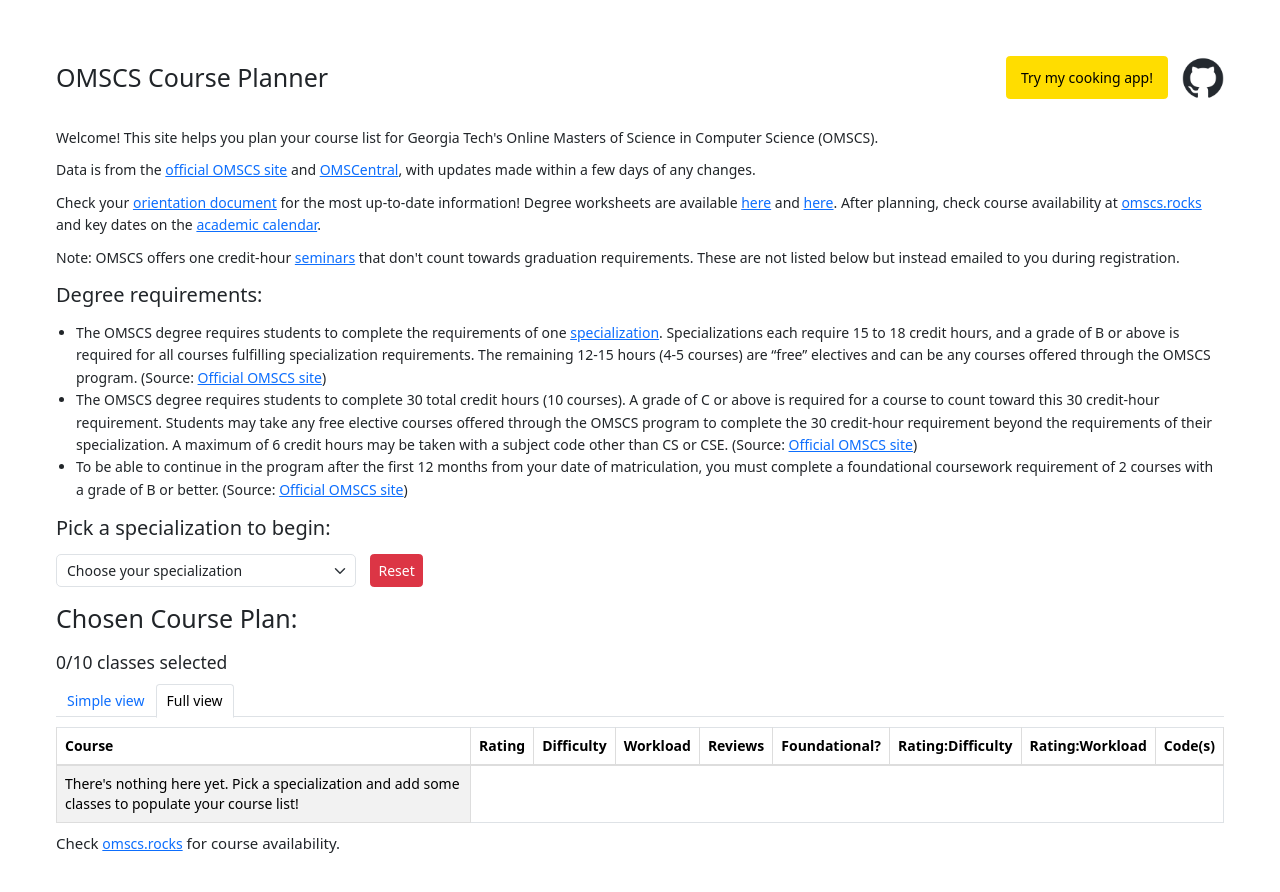
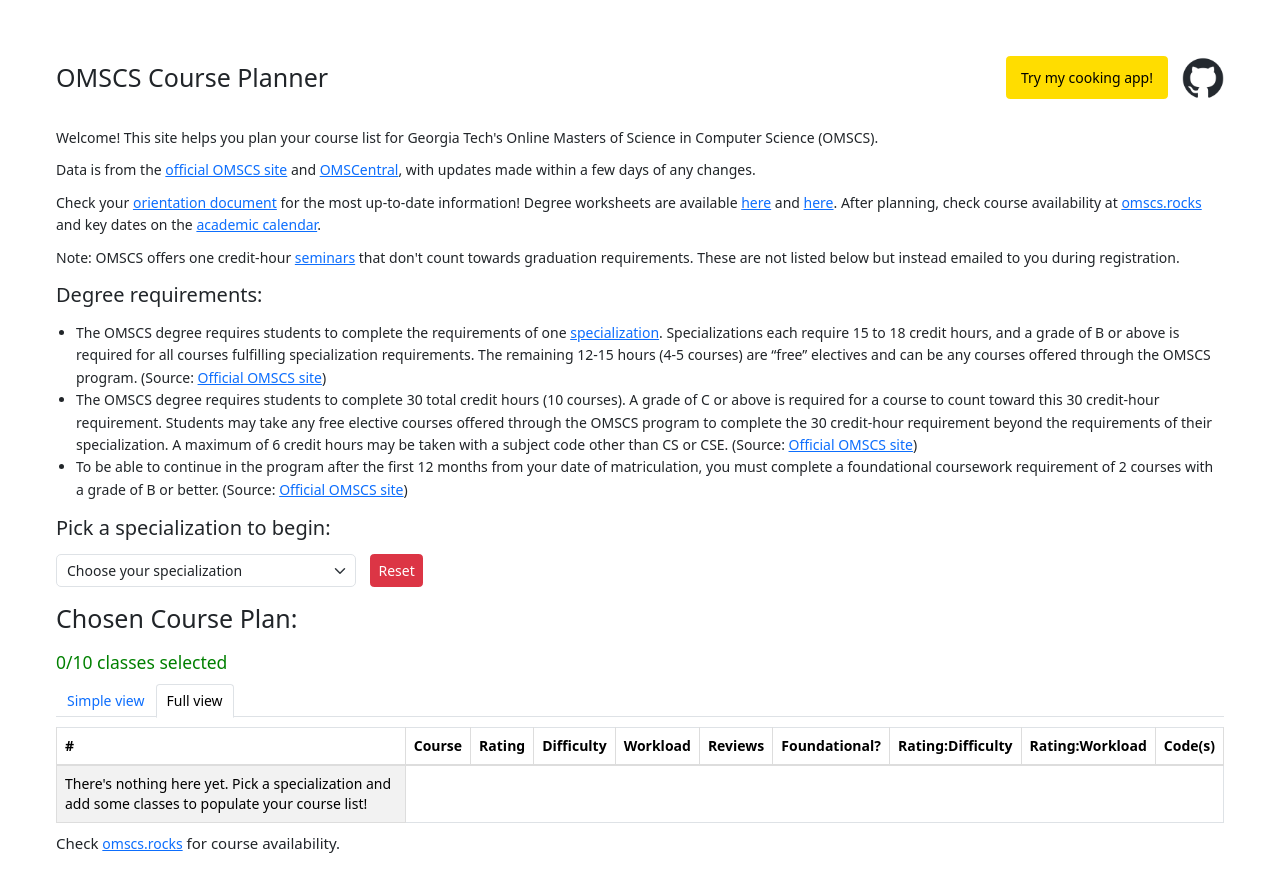
Before and after one commit to logic-tonic/omscs-course-planner, a React (Create React App) app: page / in a window 1280 px wide. Both pictures are taken after a click on the tab "Full view". Shown: the top 892 px of the page. Built offline with nearby package versions, Linux system fonts and the light colour scheme.

Commit message:
Number the rows of chosen courselist.

```diff
--- a/src/BasicTable.js
+++ b/src/BasicTable.js
@@ -2,7 +2,7 @@ import React, { useState, useEffect } from "react";
 import Table from 'react-bootstrap/Table';
 import "./BasicTable.css"
 
-function BasicTable({ tableId, rows, addToCourseList, showCheckbox, initiallySorted = true, selectedCourses }) {
+function BasicTable({ tableId, rows, addToCourseList, showCheckbox, showIndex = false, initiallySorted = true, selectedCourses }) {
   const [sortedRows, setSortedRows] = useState(rows)
   const [currentlySortedBy, setCurrentlySortedBy] = useState("")
   const [sortDirection, setSortDirection] = useState("ascending")
@@ -78,6 +78,7 @@ function BasicTable({ tableId, rows, addToCourseList, showCheckbox, initiallySor
           <Table striped bordered hover>
             <thead>
               <tr>
+                { showIndex && <th>#</th>}
                 { showCheckbox && <th>Add</th> }
                 <th onClick={ handleHeaderClick }>
                   Course {currentlySortedBy === "Course" ? (sortDirection == "ascending" ? <span className="arrow">↑</span> : <span className="arrow">↓</span>) : null}
@@ -132,6 +133,7 @@ function BasicTable({ tableId, rows, addToCourseList, showCheckbox, initiallySor
                   <tr
                     key={id}
                   >
+                    { showIndex && <td>{index + 1}</td> }
                     { showCheckbox && <td>
                       <input type="checkbox" className="course-checkbox"
                         checked={selectedCourses && selectedCourses.find(row => row.id === id)}
--- a/src/ComputerGraphicsPlanner.js
+++ b/src/ComputerGraphicsPlanner.js
@@ -15,7 +15,7 @@ function ComputerGraphicsPlanner({ courses, addToCourseList, selectedCourses })
     <div>
       <h1>Core Courses + Electives</h1>
       <h4>This is a simplified view of the information on the <a href="https://omscs.gatech.edu/specialization-computer-graphics" target="_blank" rel="noreferrer">CG specialization page</a>.</h4>
-      <h3>Pick five (5) of: </h3>
+      <h3>Pick all five (5) of: </h3>
       <BasicTable
         rows={ courses.filter(course => coreCourses.includes(course.name)) }
         addToCourseList={ addToCourseList }
--- a/src/Planner.js
+++ b/src/Planner.js
@@ -193,21 +193,21 @@ function Planner() {
       { chosenSpecialization === Specialization.MachineLearning && <MachineLearningPlanner courses={reviews} addToCourseList={ addToCourseList } selectedCourses={ chosenCourseList } /> }
       { chosenSpecialization === Specialization.ComputerGraphicsPlanner && <ComputerGraphicsPlanner courses={reviews} addToCourseList={ addToCourseList } selectedCourses={ chosenCourseList } /> }
       <h1>Chosen Course Plan:</h1>
-      <h3>{chosenCourseList.length}/10 classes selected</h3>
+      <h3 className="count">{chosenCourseList.length}/10 classes selected</h3>
       <Tabs defaultActiveKey="simple" id="course-plan-tabs" className="mb-3">
         <Tab eventKey="simple" title="Simple view">
           {
             chosenCourseList.length === 0 ? (
               <div>There's nothing here yet. Pick a specialization and add some classes to populate your course list!</div>
             ) : (
-              <ul>
+              <ol>
                 {chosenCourseList.map(x => <li key={x.id}>{x.codes.join(', ')} {x.name}</li>)}
-              </ul>
+              </ol>
             )
           }
         </Tab>
         <Tab eventKey="full" title="Full view">
-          <BasicTable tableId="chosenCourses" rows={chosenCourseList} initiallySorted={false} />
+          <BasicTable tableId="chosenCourses" rows={chosenCourseList} initiallySorted={false} showIndex={ true } />
         </Tab>
       </Tabs>
       <h4>Check <a href="https://docs.google.com/spreadsheets/d/e/2PACX-1vRyHrRhH2V52bsYFEtm-8oJDaFOlyGYz6AKXm8WwsthN3fNP3KGkEx7O7D9ZHV3j2iKnzU2XHqoh4pQ/pubhtml" target="_blank" rel="noreferrer">omscs.rocks</a> for course availability.</h4>
```
